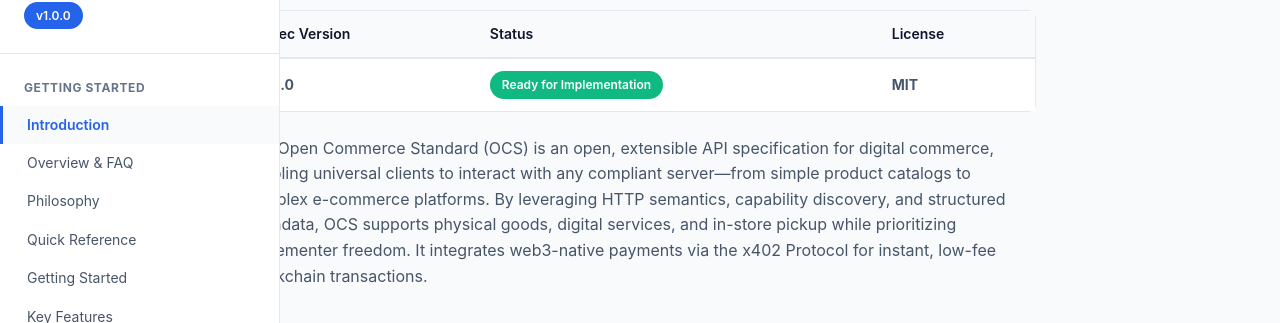
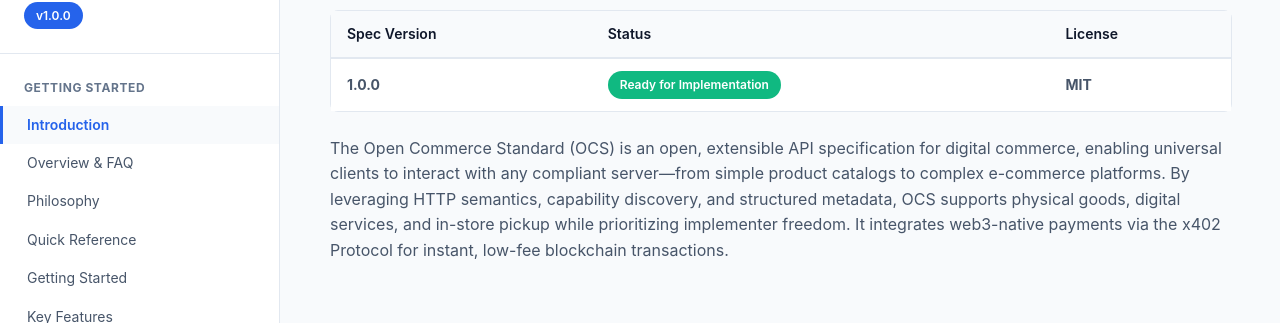
Before and after one commit to doeixd/Open-Commerce-Standard, a website: page index.html in a window 1280 px wide. Shown: the part 114-437 px from the top of the page. Drawn offline with nearby package versions, Linux system fonts and the light colour scheme; a small style sheet from the web is missing.

Commit message:
fix: mobile breakpoint

```diff
--- a/index.html
+++ b/index.html
@@ -523,6 +523,13 @@
         }
 
         /* Responsive */
+        @media (min-width: 1233px) {
+            .main-content {
+                max-width: none;
+                padding-left: 330px;
+            }
+        }
+
         @media (max-width: 768px) {
             .mobile-menu-btn {
                 display: block;
```
